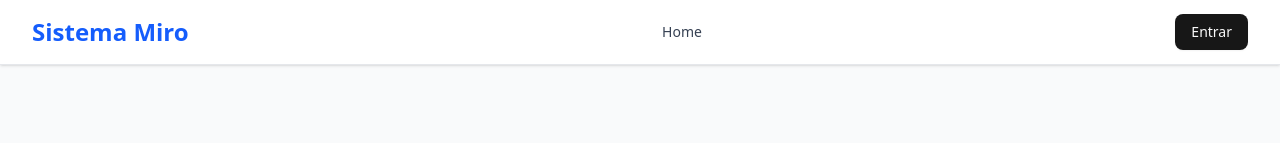
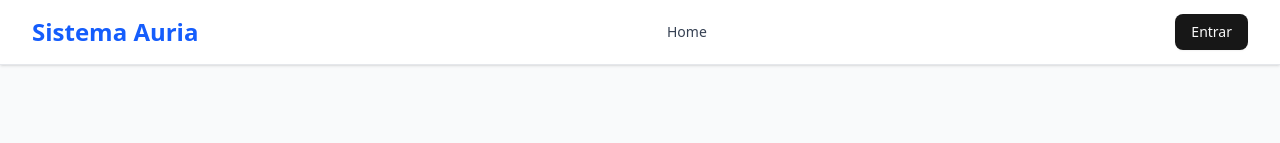
Before and after one commit to 2025-2-NCC2/Projeto1, a React (Vite) app in the folder Frontend/: page / in a window 1280 px wide. Shown: the top 143 px of the page. Built offline with nearby package versions, Linux system fonts and the light colour scheme.

Commit message:
Update Header.jsx
teste

```diff
--- a/Frontend/src/components/Layout/Header.jsx
+++ b/Frontend/src/components/Layout/Header.jsx
@@ -12,7 +12,7 @@
         <div className="flex justify-between items-center h-16">
           {/* Logo */}
           <div className="flex items-center">
-            <h1 className="text-2xl font-bold text-blue-600">Sistema Miro</h1>
+            <h1 className="text-2xl font-bold text-blue-600">Sistema Auria</h1>
           </div>
 
           {/* Desktop Navigation */}
```
